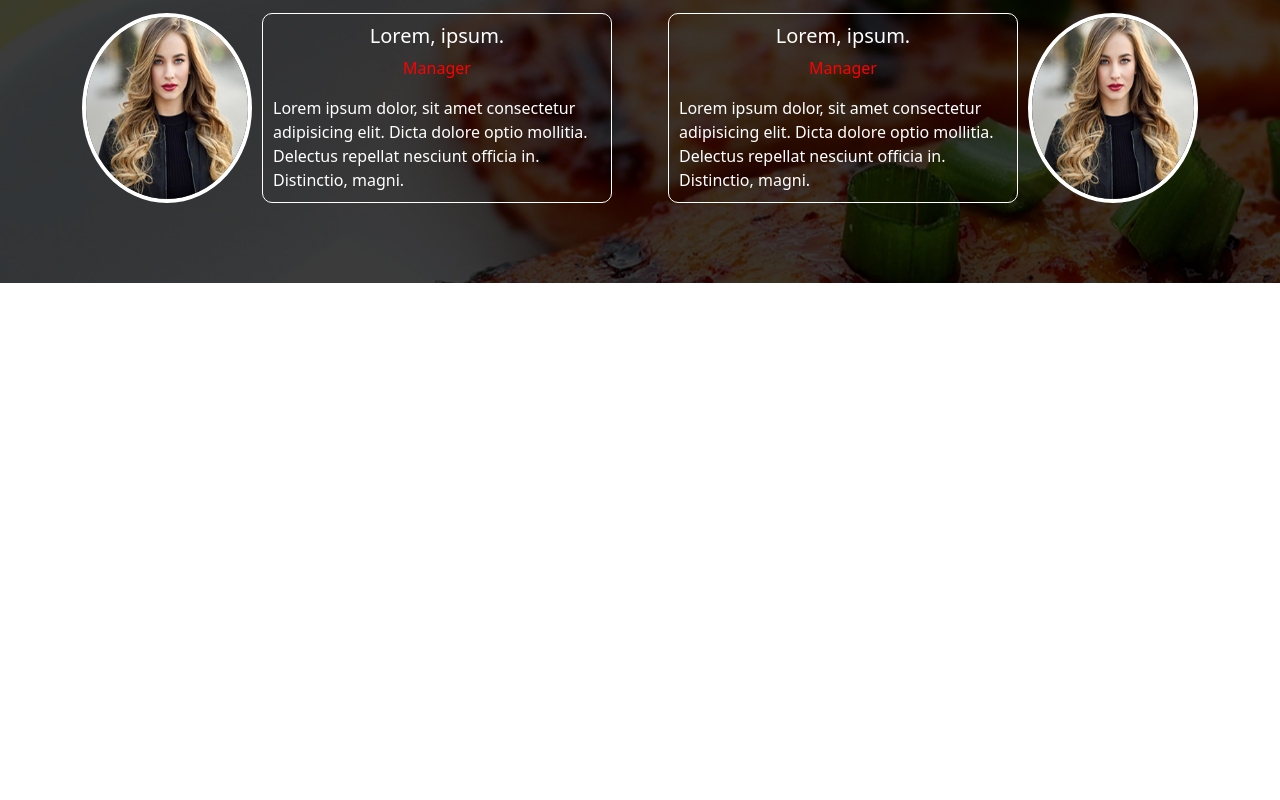
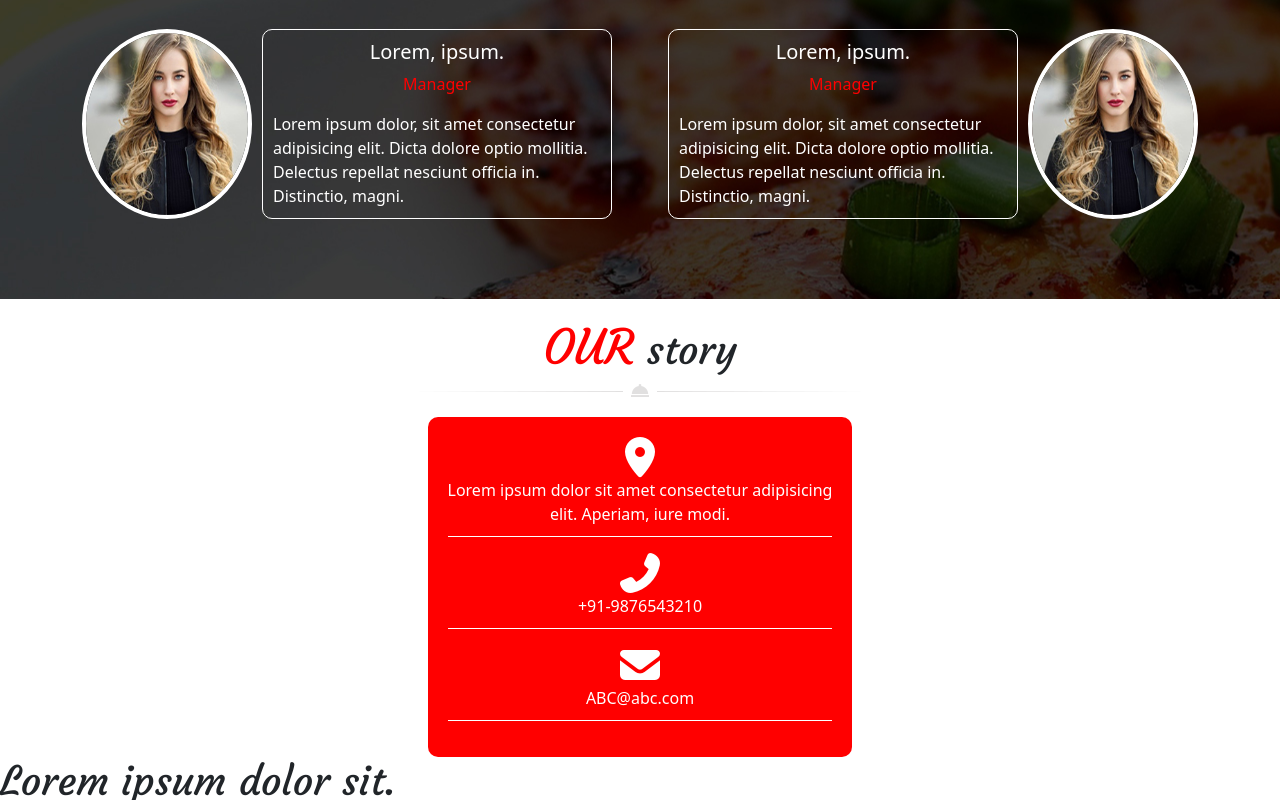
Before and after one commit to hilal193/cs-site-chef-20, a website: page index.html in a window 1280 px wide. Shown: the part 3726-4526 px from the top of the page. Before the commit the page ends 4009 px from the top, so only its background shows below. Drawn offline with nearby package versions, Linux system fonts and the light colour scheme.

Commit message:
section contact terminé + responsive

```diff
--- a/index.html
+++ b/index.html
@@ -149,7 +149,7 @@
 
             <div class="row">
                 <!-- col 1  -->
-                <div class="col-3">
+                <div class="col-lg-3 col-md-3 col-sm-12">
                     <ul class="bordure">
                         <li class="liste text-center">
                             <a href="">
@@ -301,7 +301,7 @@
     </section>
 
     <!-- section chef -->
-    <section class="profil_chef">
+    <section class="profil_chef mt-4">
         <div class="d-flex flex-column pb-5 pt-5">
             <h3 class="color_white"><span class="color_red">MEET </span> our chefs</h3>
             <img src="./public/img/decoration_line.png" alt="deco">
@@ -516,9 +516,9 @@
             </div>
         </div>
     </div>
-    <h1>Lorem ipsum dolor sit.</h1>
 
-    <section class="testimonials">
+    <!-- section testimonials -->
+    <section class="testimonials mt-5 mb-1">
         <div id="first_div">
             <h2><span>CLIENT</span> Testimonials</h2>
             <img class="w-50" src="./public/img/decoration_line.png" alt="a">
@@ -543,6 +543,33 @@
             </div>
         </div>
     </section>
+
+<!-- section contact -->
+    <section class="our_contact text-center">
+        <h1 class="pt-3 mb-0"><span id="red">OUR</span> story</h1>
+        <img src="./public/img/decoration_line.png" alt="deco">
+        <div class="info pt-3">
+            <div class="rectangle_rouge">
+                <div>
+                    <i class="fas fa-map-marker-alt"></i>
+                    <p>Lorem ipsum dolor sit amet consectetur adipisicing <br> elit. Aperiam, iure modi.</p>
+                </div>
+
+                <div>
+                    <i class="fas fa-phone-alt"></i>
+                    <p>+91-9876543210</p>
+                </div>
+
+                <div>
+                    <i class="fas fa-envelope"></i>
+                    <p>ABC@abc.com</p>
+                </div>
+            </div>
+        </div>
+    </section>
+
+    <h1>Lorem ipsum dolor sit.</h1>
+
     <!-- script -->
     <script src="./node_modules/bootstrap/dist/js/bootstrap.js"></script>
     <script src="./node_modules/@popperjs/core/dist/umd/popper.js"></script>
--- a/src/scss/modules/_header.scss
+++ b/src/scss/modules/_header.scss
@@ -119,11 +119,17 @@ header {
 }
 // tel
 @media screen and ( max-width : 620px ) {
+
    .navbar{
        display: none;
    }
    #bouton{
+      display: none;
+   }
+    .text_super{
+        h1{
 
-       font-size: 10px;
-   }
+
+        }
+    }
 }
--- a/src/scss/modules/_section1.scss
+++ b/src/scss/modules/_section1.scss
@@ -67,3 +67,20 @@ h2{
     padding: 5px;
     margin: 0 10px;
 }
+
+// responsive
+
+@media screen and ( max-width : 620px ){
+    .carte_menu{
+
+
+
+      .bordure_burger{
+          display: flex;
+          flex-direction: column;
+          justify-content: center;
+          text-align: center;
+          align-items: center;
+      }
+    }
+}
--- a/src/scss/modules/_section2.scss
+++ b/src/scss/modules/_section2.scss
@@ -33,7 +33,8 @@
     .bg_chef{
         &:hover{
             background-color: red;
-            transition: 2s;
+            border-radius: 50%;
+            transition: 1s;
         }
     }
     h4{
--- /dev/null
+++ b/src/scss/modules/_section5.scss
@@ -0,0 +1,28 @@
+.our_contact{
+    h1{
+        font-family: "courgette";
+        #red{
+            color: red;
+            font-size: 120%;
+        }
+    }
+    .info{
+        display: flex;
+        justify-content: center;
+    }.rectangle_rouge{
+        border-radius: 10px;
+        background-color: red;
+        max-width: max-content;
+        padding: 20px;
+        div{
+            p{
+                color: white;
+                padding-bottom: 10px;
+                border-bottom: 1px solid white;
+            }i{
+                color: white;
+                font-size: 40px;
+            }
+        }
+    }
+}
--- a/src/scss/modules/_style.scss
+++ b/src/scss/modules/_style.scss
@@ -3,4 +3,5 @@
 @import "./section2";
 @import "./section3";
 @import "./section4";
+@import "./section5";
 @import "./footer";
```
Also changed, not shown: public/css/app.css, 1 other file.
